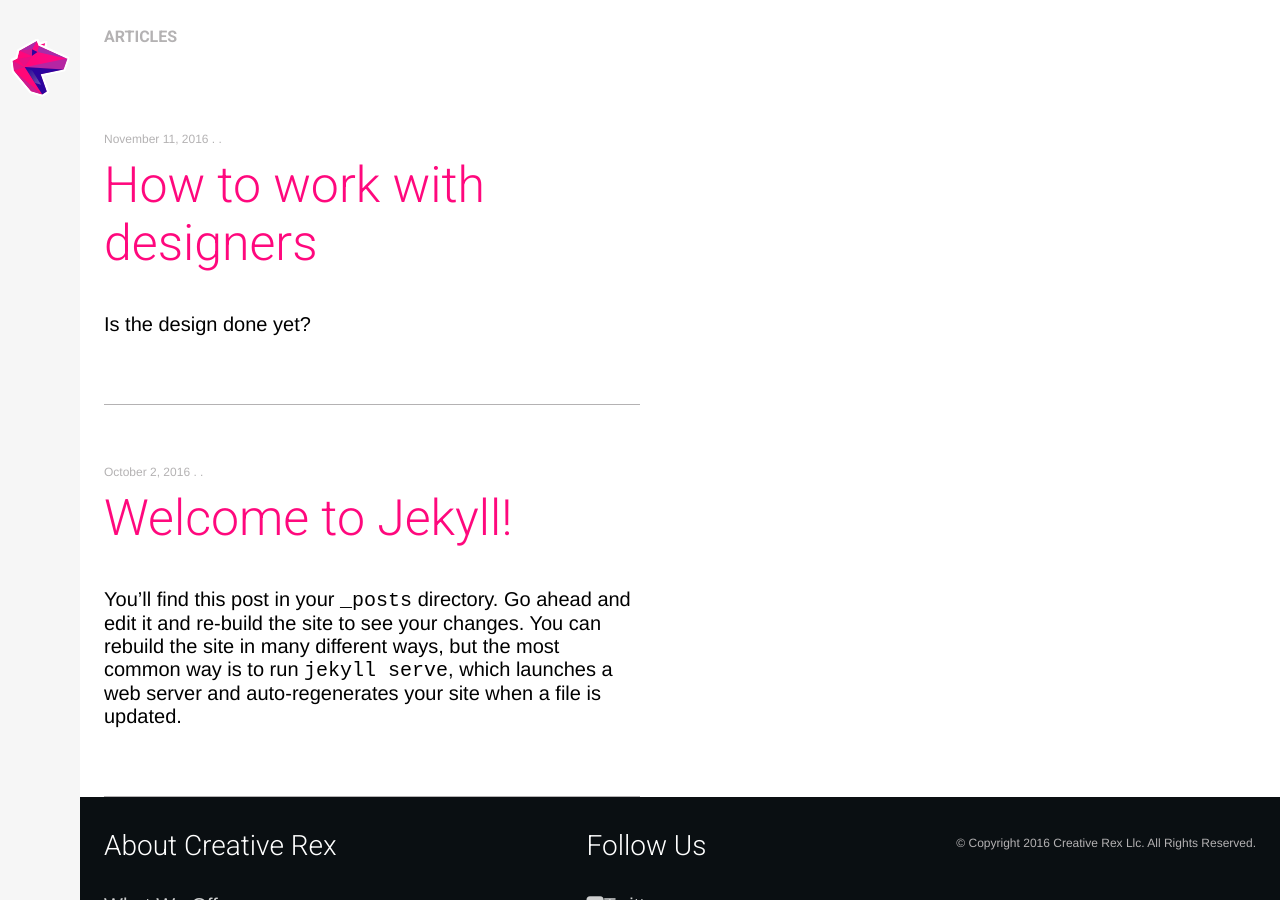
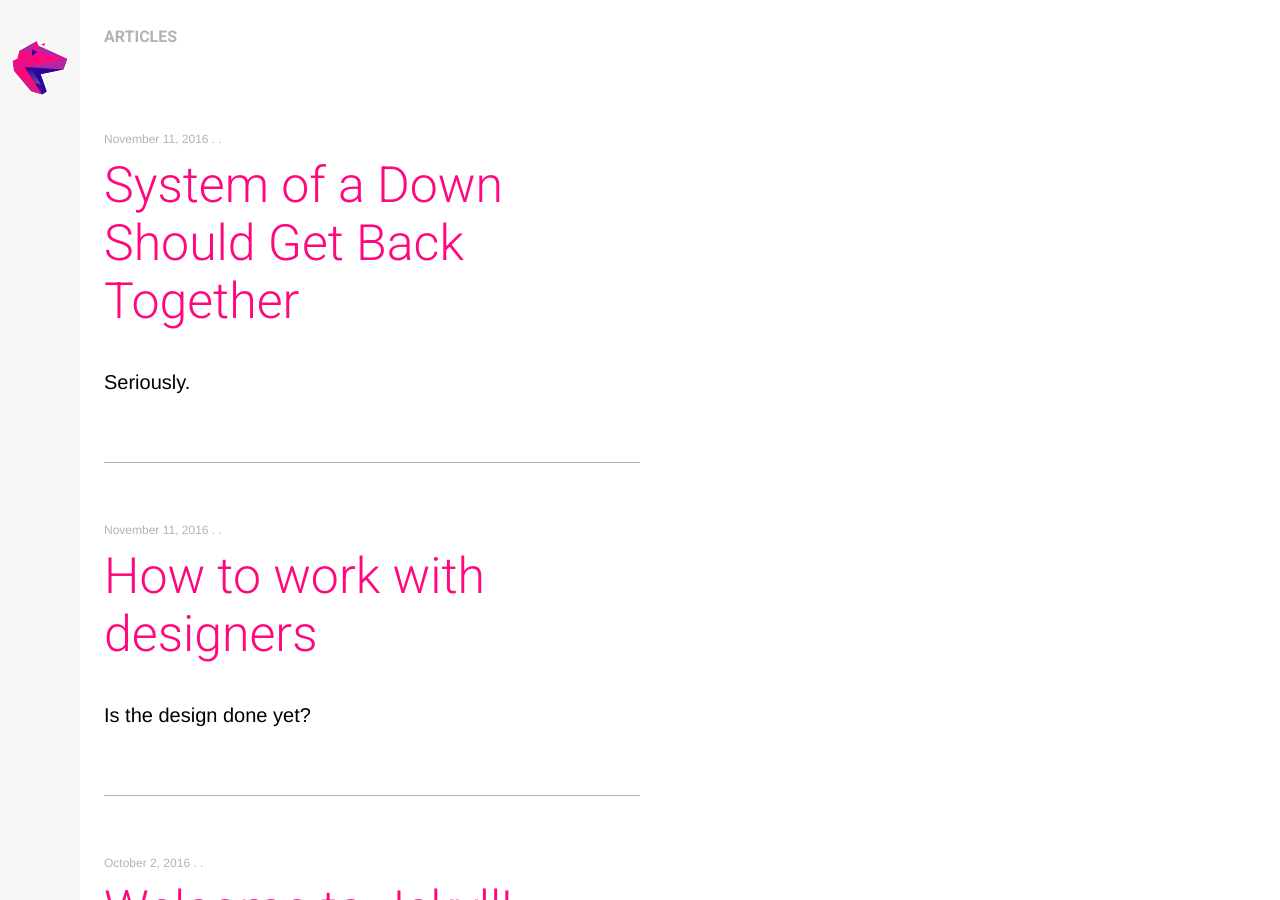
Before and after one commit to zherring/Creative-Rex, a Jekyll site: the page built from blog/index.html, in a window 1280 px wide and 900 px high. Built offline with Jekyll 4.4.1, drawn with Linux system fonts in a browser that asks for light colours; nearby versions of some CDN libraries; comment, search, counter and statistics services are not loaded; part of the change alters nothing that is shown.

Commit message:
fixed short-page sticky

```diff
--- a/_layouts/inside.html
+++ b/_layouts/inside.html
@@ -72,6 +72,10 @@
     var contentHeight = $(".post").outerHeight();
     var stopHeight = contentHeight - browserHeight;
 
+    $(function() {
+        if (contentHeight < browserHeight ) {
+            $('.next').css("position", "absolute").css("bottom", -stopHeight);
+        } else {
             $(window).scroll(function() {
                 if ($(this).scrollTop() > stopHeight){
                     $('.next').css("position", "absolute").css("bottom", -stopHeight);
@@ -80,6 +84,8 @@
                     $('.next').css("position", "fixed").css("bottom", "");
                 }
             });
+        }
+    });
     </script>
   </body>
 
--- /dev/null
+++ b/_posts/2016-11-12-nu-metal.markdown
@@ -0,0 +1,12 @@
+---
+layout: post
+title:  "System of a Down Should Get Back Together"
+date:   2016-11-11 17:14:29 -0600
+categories: blog
+---
+
+Seriously.
+
+Have you heard them? Weren't they great in the Bush years?
+
+We need them to rock out.
```
Lines whose indentation alone changed are shown as unchanged.
